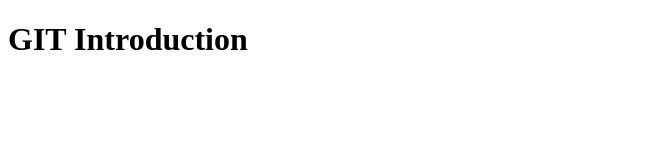
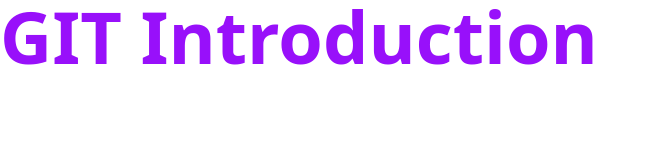
Before and after one commit to JeremyAMichel/GIT-Introduction, a website: page index.html in a window 1280 px wide. Shown: the whole page, without its empty margins (0-652 px from the left). Drawn offline with Linux system fonts and the light colour scheme.

Commit message:
setup tailwind

```diff
--- a/index.html
+++ b/index.html
@@ -4,8 +4,9 @@
     <meta charset="UTF-8">
     <meta name="viewport" content="width=device-width, initial-scale=1.0">
     <title>Document</title>
+    <link rel="stylesheet" href="style.css">
 </head>
 <body>
-    <h1>GIT Introduction</h1>
+    <h1 class="text-7xl text-purple-600 font-bold">GIT Introduction</h1>
 </body>
 </html>
--- /dev/null
+++ b/input.css
@@ -0,0 +1 @@
+@import "tailwindcss";
--- /dev/null
+++ b/package.json
@@ -0,0 +1,6 @@
+{
+  "dependencies": {
+    "@tailwindcss/cli": "^4.2.4",
+    "tailwindcss": "^4.2.4"
+  }
+}
```
Also changed, not shown: style.css (added), 2 other files.
